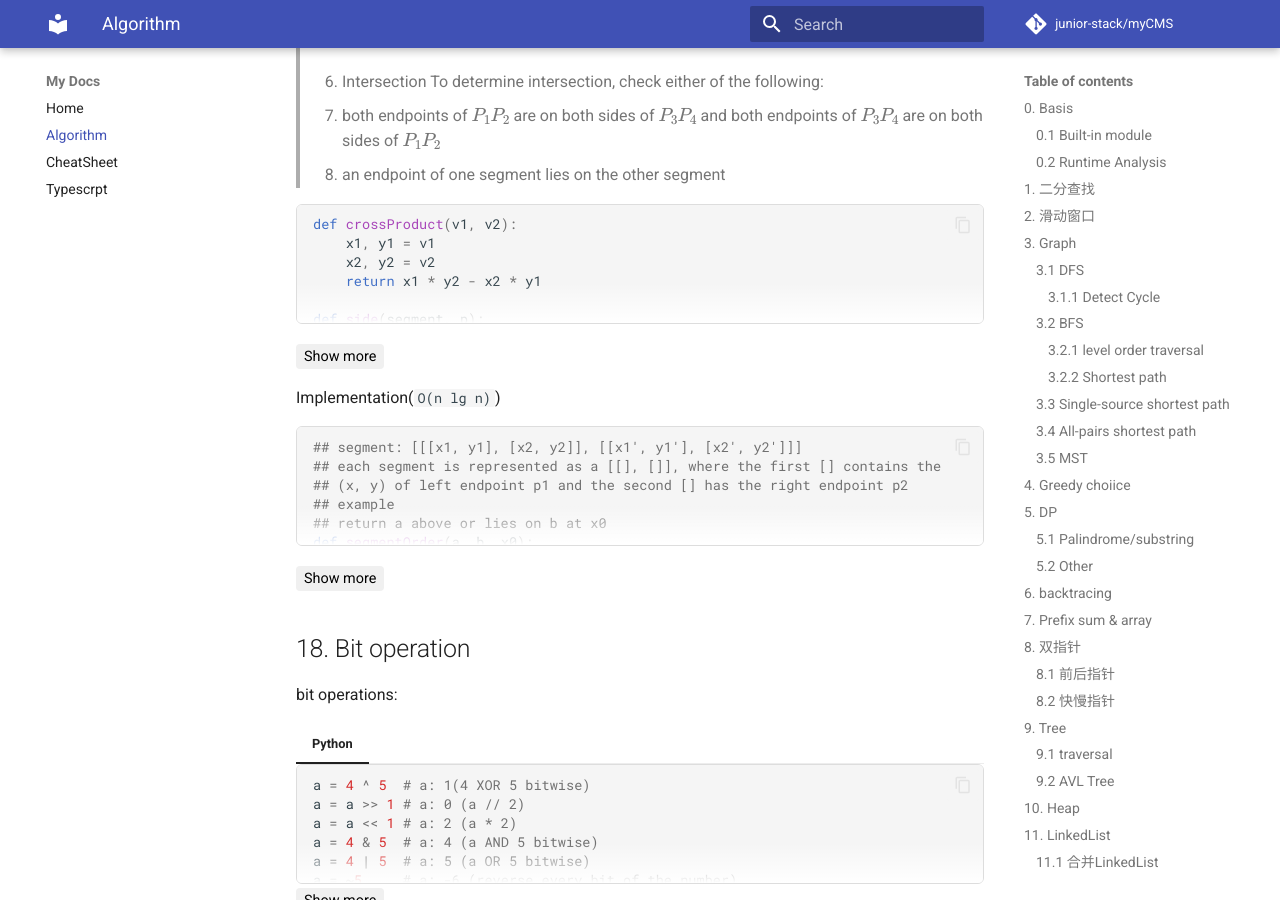
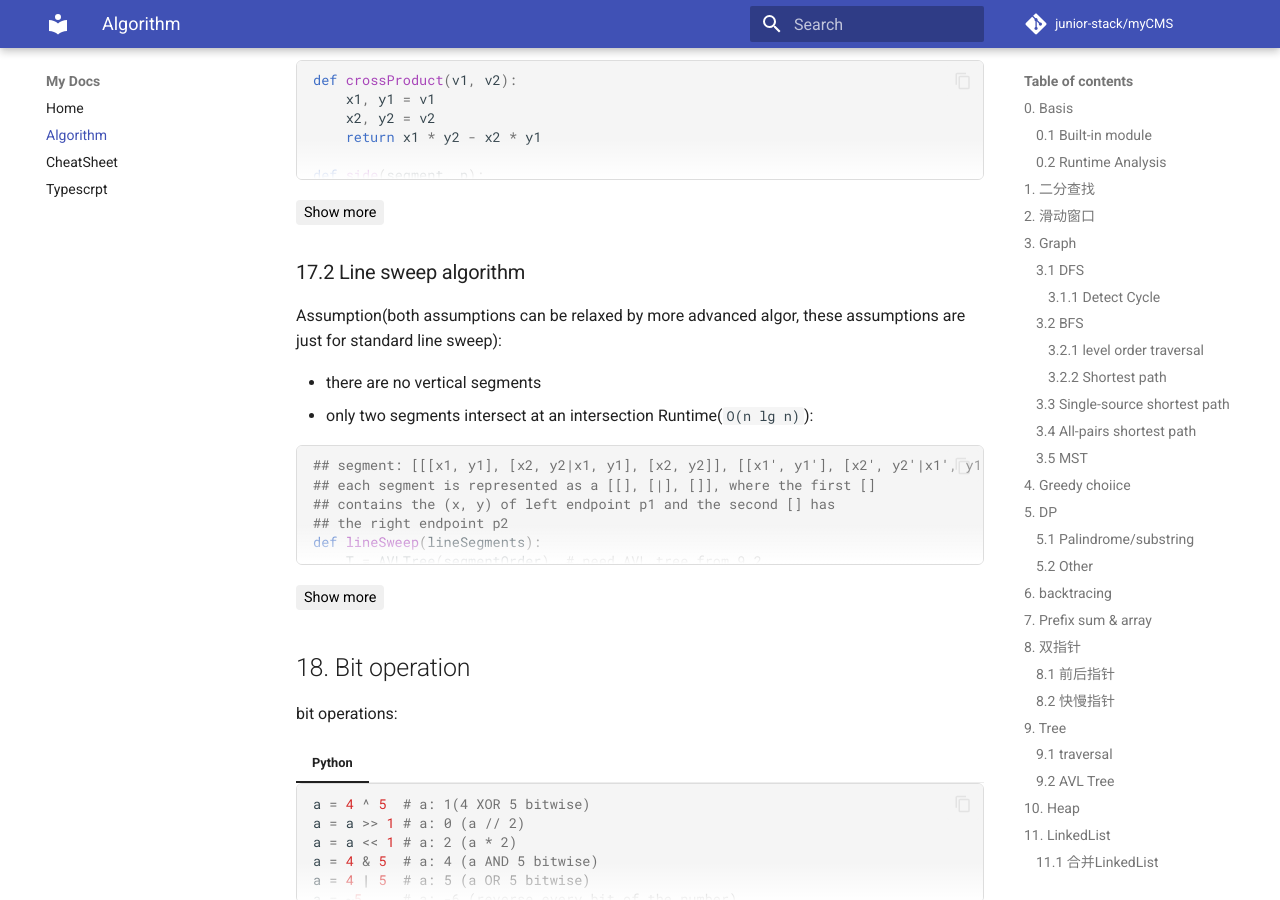
Before and after one commit to junior-stack/myCMS, an MkDocs documentation site: the page built from docs/Algorithm.md, in a window 1280 px wide and 900 px high, scrolled down 17911 px. Built offline with MkDocs 1.6.1 and Material for MkDocs 9.7.7, drawn with Linux system fonts in a browser that asks for light colours; comment, search, counter and statistics services are not loaded; some of the changed text lies outside the part shown.

Commit message:
PUSH NOTE : Algorithm.md

````diff
--- a/docs/Algorithm.md
+++ b/docs/Algorithm.md
@@ -1487,23 +1487,50 @@ def intersection(P1P2, P3P4):
 ```
 
 
-Implementation(`O(n lg n)`)
+## 17.2 Line sweep algorithm
+Assumption(both assumptions can be relaxed by more advanced algor, these assumptions are just for standard line sweep):
+- there are no vertical segments
+- only two segments intersect at an intersection
+Runtime(`O(n lg n)`):
 
 ```Python fold
-# segment: [[[x1, y1], [x2, y2]], [[x1', y1'], [x2', y2']]]
-# each segment is represented as a [[], []], where the first [] contains the
-# (x, y) of left endpoint p1 and the second [] has the right endpoint p2
-# example
-# return a above or lies on b at x0
+# segment: [[[x1, y1], [x2, y2|x1, y1], [x2, y2]], [[x1', y1'], [x2', y2'|x1', y1'], [x2', y2']]]
+# each segment is represented as a [[], [|], []], where the first []
+# contains the (x, y) of left endpoint p1 and the second [] has
+# the right endpoint p2
+def lineSweep(lineSegments):
+    T = AVLTree(segmentOrder)  # need AVL tree from 9.2
+    events = sortEndpoints(lineSegments)
+    acc = []
+    for p in events:
+        segmentID = p[3]
+        s = lineSegments[segmentID]
+        up = above(T, s)
+        down = below(T, s)
+
+        if p[2] == 0:
+            T.insert(s)
+            if up and intersection(up, s):
+                acc.append([up, s])
+
+            if down and intersection(down, s):
+                acc.append([down, s])
+        else:
+            if up and down and intersection(up, down):
+                acc.append([up, down])
+            T.delete(s)
+    return acc
+
+
+# return 1 if a is above b, 0 if a is at b, -1 if a is below b
 def segmentOrder(a, b, x0):
     intersect = intersection(a, b)
     if not intersect:
-        leftSegment = a if a[0] < b[0] else b
-        rightSegment = b if leftSegment == a else a
-        if side(leftSegment, rightSegment[0]) > 0:
-            return leftSegment == b
-        else:
-            return leftSegment == a
+	    # a is the left segment
+        if a[0] <= b[0]:
+	        return side(a, b[0])
+	    else:
+		    return side(b, a[0]) * (-1)
     else:
         # x be the intersection point of a & b
         # x0 > x
@@ -1511,9 +1538,25 @@ def segmentOrder(a, b, x0):
 
         ((b[1][0] - b[0][0]) * (a[1][1] - a[0][1]) * x0  - (a[1][0] - a[0][0]) * (b[1][1] - b[0][1]) * x0)
         if Right_to_intersection:
-            return a[1][1] > b[1][1]
+            return a[1][1] - b[1][1]
         else:
-            return a[0][1] >= b[0][1]
+            return a[0][1] - b[0][1]
+
+def sortEndpoints(lineSegments):
+    acc = []
+    for i in range(len(lineSegments)):
+        # x-coord, y-coord, left/right, segmentID
+        acc.append((lineSegments[i][0][0], lineSegments[i][0][1], 0, i))
+        acc.append((lineSegments[i][1][0], lineSegments[i][1][1], 1, i))
+
+    n = len(acc)
+    for i in range(n // 2 - 1, -1, -1):
+        sift_down(acc, n, i)
+
+    for i in range(n - 1, 0, -1):
+        acc[0], acc[i] = acc[i], acc[0]
+        sift_down(acc, i, 0)
+    return acc
 
 
 def above(T: AVLTree, s):
@@ -1557,45 +1600,6 @@ def sift_down(h, n, i):
             break
 
 
-def sortEndpoints(lineSegments):
-    acc = []
-    for i in range(len(lineSegments)):
-        # x-coord, y-coord, left/right, segmentID
-        acc.append((lineSegments[i][0][0], lineSegments[i][0][1], 0, i))
-        acc.append((lineSegments[i][1][0], lineSegments[i][1][1], 1, i))
-
-    n = len(acc)
-    for i in range(n // 2 - 1, -1, -1):
-        sift_down(acc, n, i)
-
-    for i in range(n - 1, 0, -1):
-        acc[0], acc[i] = acc[i], acc[0]
-        sift_down(acc, i, 0)
-    return acc
-
-
-def lineSweep(lineSegments):
-    T = AVLTree(segmentOrder)
-    events = sortEndpoints(lineSegments)
-    acc = []
-    for p in events:
-        segmentID = p[3]
-        s = lineSegments[segmentID]
-        up = above(T, s)
-        down = below(T, s)
-
-        if p[2] == 0:
-            T.insert(s)
-            if up and intersection(up, s):
-                acc.append([up, s])
-
-            if down and intersection(down, s):
-                acc.append([down, s])
-        else:
-            if up and down and intersection(up, down):
-                acc.append([up, down])
-            T.delete(s)
-    return acc
 ```
 
 # 18. Bit operation
````
Also changed, not shown: other parts of docs/Algorithm.md (+11 -11 lines).
